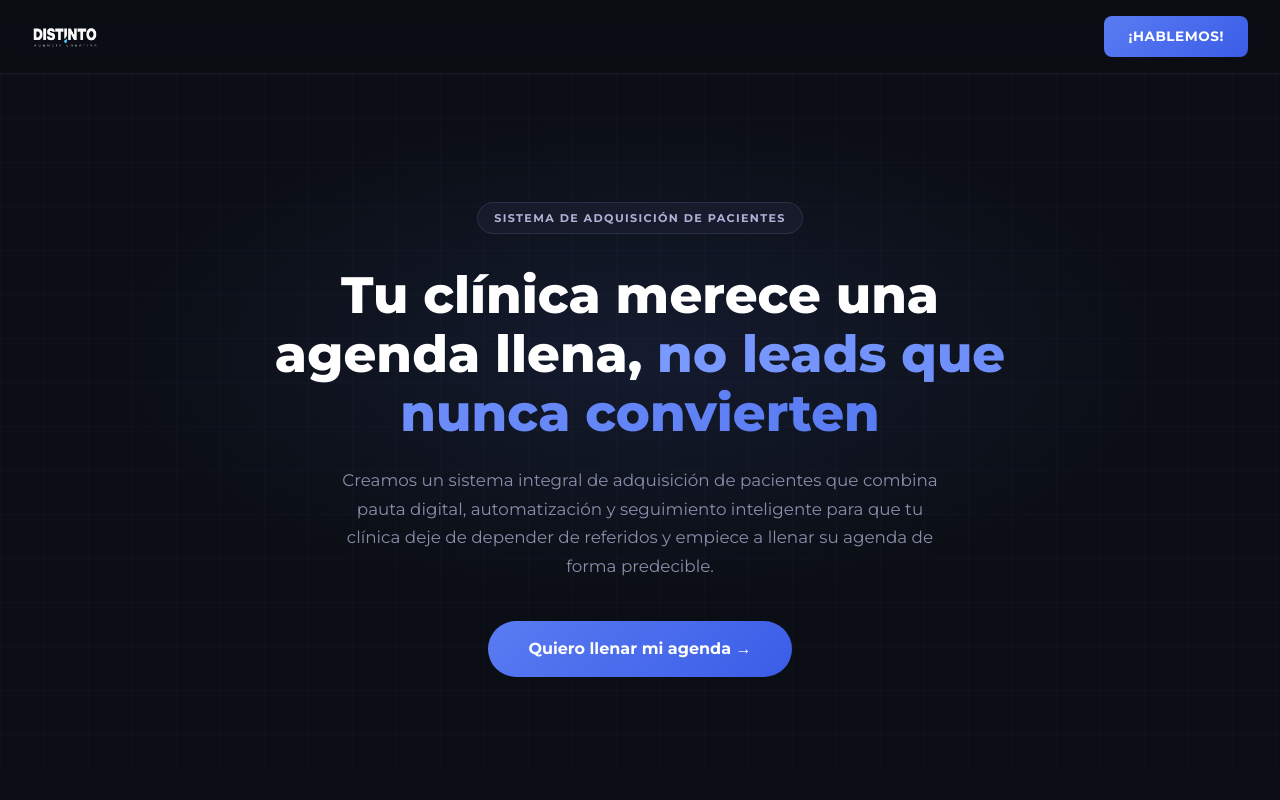
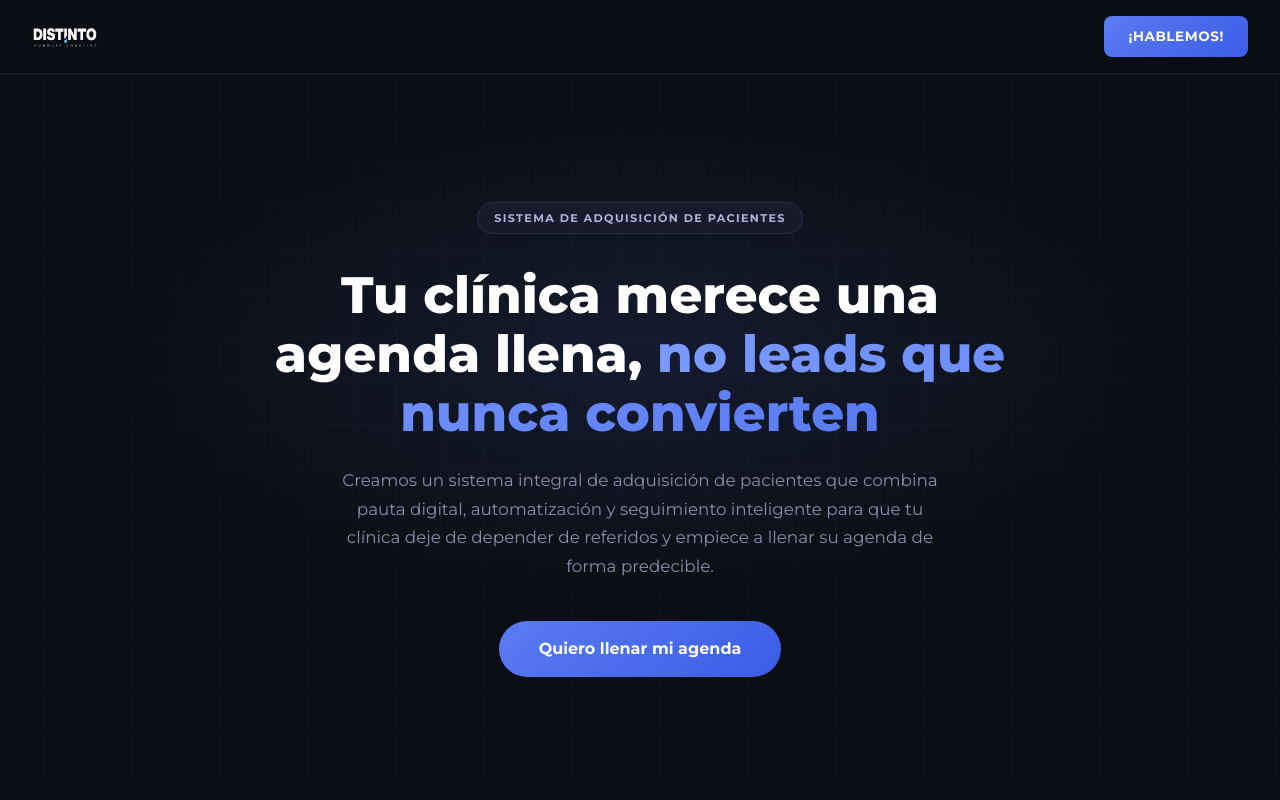
Before and after one commit to DavidRestrepoo/pyDistinto, an Angular app: page /servicios in a window 1280 px wide. Shown: the top 800 px of the page. Built offline with nearby package versions, Linux system fonts and the light colour scheme.

Commit message:
style: remove arrow suffix from services page hero CTA button

```diff
--- a/src/app/pages/servicios/servicios.component.html
+++ b/src/app/pages/servicios/servicios.component.html
@@ -27,7 +27,7 @@
       <p class="srv-hero__subtitle">
         Creamos un sistema integral de adquisición de pacientes que combina pauta digital, automatización y seguimiento inteligente para que tu clínica deje de depender de referidos y empiece a llenar su agenda de forma predecible.
       </p>
-      <a href="/home#contacto" class="srv-hero__cta">Quiero llenar mi agenda →</a>
+      <a href="/home#contacto" class="srv-hero__cta">Quiero llenar mi agenda</a>
     </div>
   </section>
 
```
